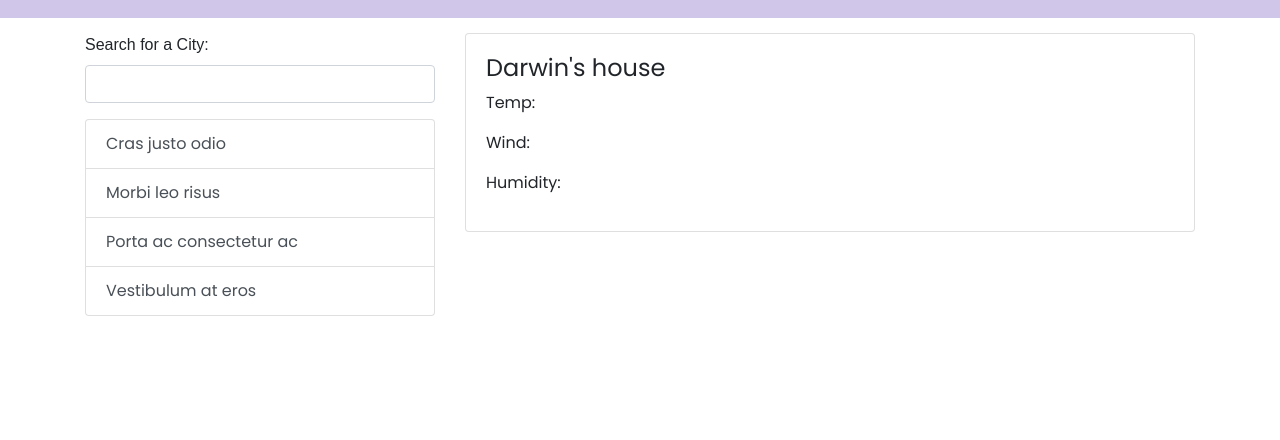
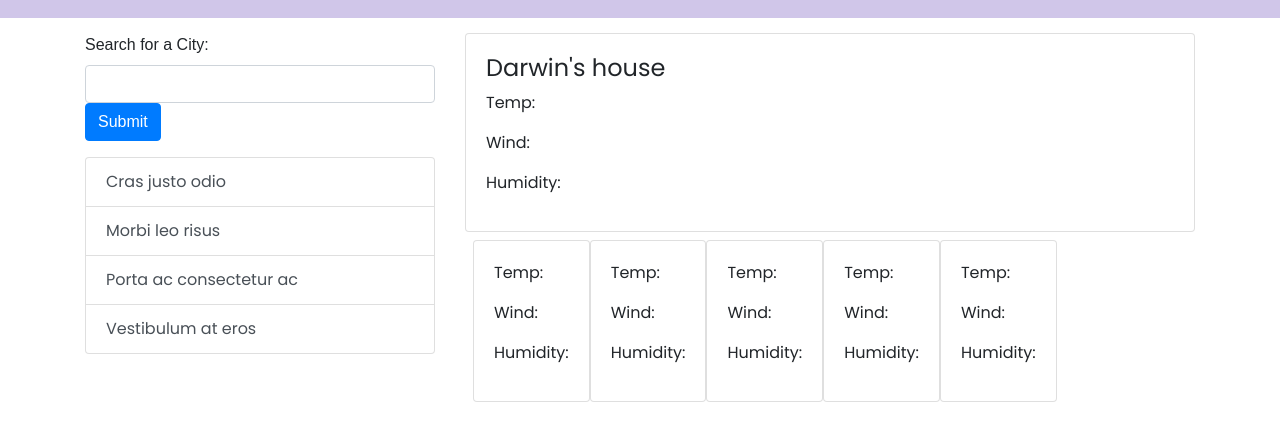
Before and after one commit to rileysong01/weather-dashboard, a plain HTML site: page index.html in a window 1280 px wide. Shown: the part 58-498 px from the top of the page. Drawn offline with nearby package versions, Linux system fonts and the light colour scheme; no server answers; a web font is replaced by a local one.

Commit message:
aug21 morning

```diff
--- a/Assets/js/script.js
+++ b/Assets/js/script.js
@@ -3,7 +3,13 @@ var userCityName;
 var userStateCode;
 var userCountry;
 
-fetch ('http://api.openweathermap.org/geo/1.0/direct?q={city name},{state code},{country code}&limit={limit}&appid={API key}')
+fetch ('http://api.openweathermap.org/geo/1.0/direct?q=Toronto&limit=5&appid=${APIKey}')
+.then(function (response) {
+  return response.json();
+})
+.then(function(data) {
+  console.log(data)
+});
 
 fetch('https://api.openweathermap.org/data/3.0/onecall?lat={lat}&lon={lon}&exclude={part}&appid='+ APIKey)
   .then(function (response) {
@@ -13,6 +19,7 @@ fetch('https://api.openweathermap.org/data/3.0/onecall?lat={lat}&lon={lon}&exclu
     console.log(data);
   });
 
+// Autocomplete cities
   $( function() {
     var availableTags = [
       "Toronto",
@@ -23,3 +30,8 @@ fetch('https://api.openweathermap.org/data/3.0/onecall?lat={lat}&lon={lon}&exclu
       source: availableTags
     });
   } );
+
+  //
+$('button[type="submit"]').click(function (){
+
+})
--- a/index.html
+++ b/index.html
@@ -29,12 +29,15 @@
     <div class="container">
         <div class="row">
 
-            <!-- search for city input and search history-->
+            <!-- left section-->
             <div class="col-4">
+                <!-- search city-->
                 <div class="ui-widget form-group">
                     <label for="tags">Search for a City: </label>
                     <input id="tags" class="form-control">
+                    <button type="submit" class="btn btn-primary">Submit</button>
                 </div>
+                <!-- search history -->
                 <div class="list-group">
                     <button type="button" class="list-group-item list-group-item-action">
                         Cras justo odio
@@ -46,14 +49,55 @@
                 </div>
             </div>
 
-            <!--today's forecase + 5 day forecast-->
+            <!--right section-->
             <div class="col-8">
+                <!--today's forecast-->
                 <div class="card">
                     <div class="card-body">
                         <h4> Darwin's house</h4>
                         <p> Temp: </p>
                         <p> Wind: </p>
                         <p> Humidity: </p>
+                    </div>
+                </div>
+                <!--5 day forecast-->
+                <div class="container">
+                    <div class="row p-2">
+                        <div class="card">
+                            <div class="card-body">
+                                <p>Temp: </p>
+                                <p>Wind: </p>
+                                <p>Humidity: </p>
+                            </div>
+                        </div>
+                        <div class="card">
+                            <div class="card-body">
+                                <p>Temp: </p>
+                                <p>Wind: </p>
+                                <p>Humidity: </p>
+                            </div>
+                        </div>
+                        <div class="card">
+                            <div class="card-body">
+                                <p>Temp: </p>
+                                <p>Wind: </p>
+                                <p>Humidity: </p>
+                            </div>
+                        </div>
+                        <div class="card">
+                            <div class="card-body">
+                                <p>Temp: </p>
+                                <p>Wind: </p>
+                                <p>Humidity: </p>
+                            </div>
+                        </div>
+                        <div class="card">
+                            <div class="card-body">
+                                <p>Temp: </p>
+                                <p>Wind: </p>
+                                <p>Humidity: </p>
+                            </div>
+                        </div>
                     </div>
                 </div>
 
```
